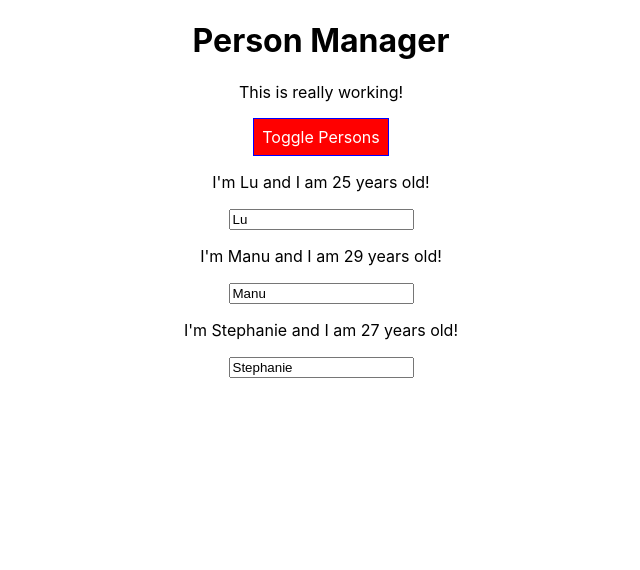
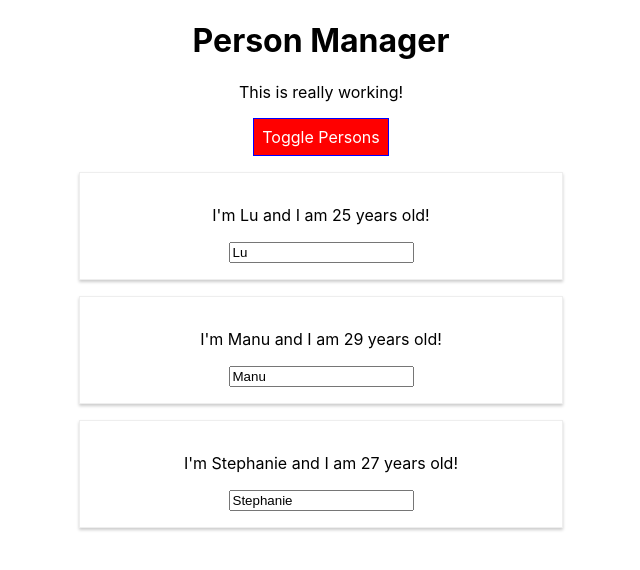
Before and after one commit to M-Riku/react-complete-guide, a React (Create React App) app: page / in a window 1280 px wide. Both pictures are taken after a click on the button "Toggle Persons". Shown: the top 570 px of the page, without its empty margins (319-959 px from the left). Built offline with nearby package versions, Linux system fonts and the light colour scheme.

Commit message:
Secone way of using hoc

```diff
--- a/src/components/Persons/Person/Person.js
+++ b/src/components/Persons/Person/Person.js
@@ -1,5 +1,6 @@
 import React from 'react';
 import Aux from '../../hoc/Aux'
+import withClass from '../../hoc/withClass'
 
 import classes from './Person.module.css'
 
@@ -13,4 +14,4 @@ const person = (props) => {
     )
 };
 
-export default person;
+export default withClass(person, classes.Person);
--- /dev/null
+++ b/src/components/hoc/withClass.js
@@ -0,0 +1,11 @@
+import React from 'react'
+
+const withComponent = (WrappedComponent, className) => {
+    return props => (
+        <div className={className}>
+            <WrappedComponent {...props} />
+        </div>
+    );
+};
+
+export default withComponent;
--- a/src/containers/App.js
+++ b/src/containers/App.js
@@ -1,6 +1,8 @@
 import React, { Component } from 'react';
-import Persons from '../components/Persons/Persons'
-import Cockpit from '../components/Cockpit/Cockpit'
+import Persons from '../components/Persons/Persons';
+import Cockpit from '../components/Cockpit/Cockpit';
+import Aux from '../components/hoc/Aux'
+import withClass from '../components/hoc/withClass';
 
 import classes from './App.module.css';
 
@@ -60,16 +62,16 @@ class App extends Component {
     }
 
     return (
-      <div className={classes.App} >
+      <Aux >
         <Cockpit
           appTitle={this.props.appTitle}
           persons={this.state.persons}
           showPersons={this.state.showPersons}
           clicked={this.switchTogglePersons} />
         {persons}
-      </div >
+      </Aux >
     );
   }
 }
 
-export default App;
+export default withClass(App, classes.App);
```
